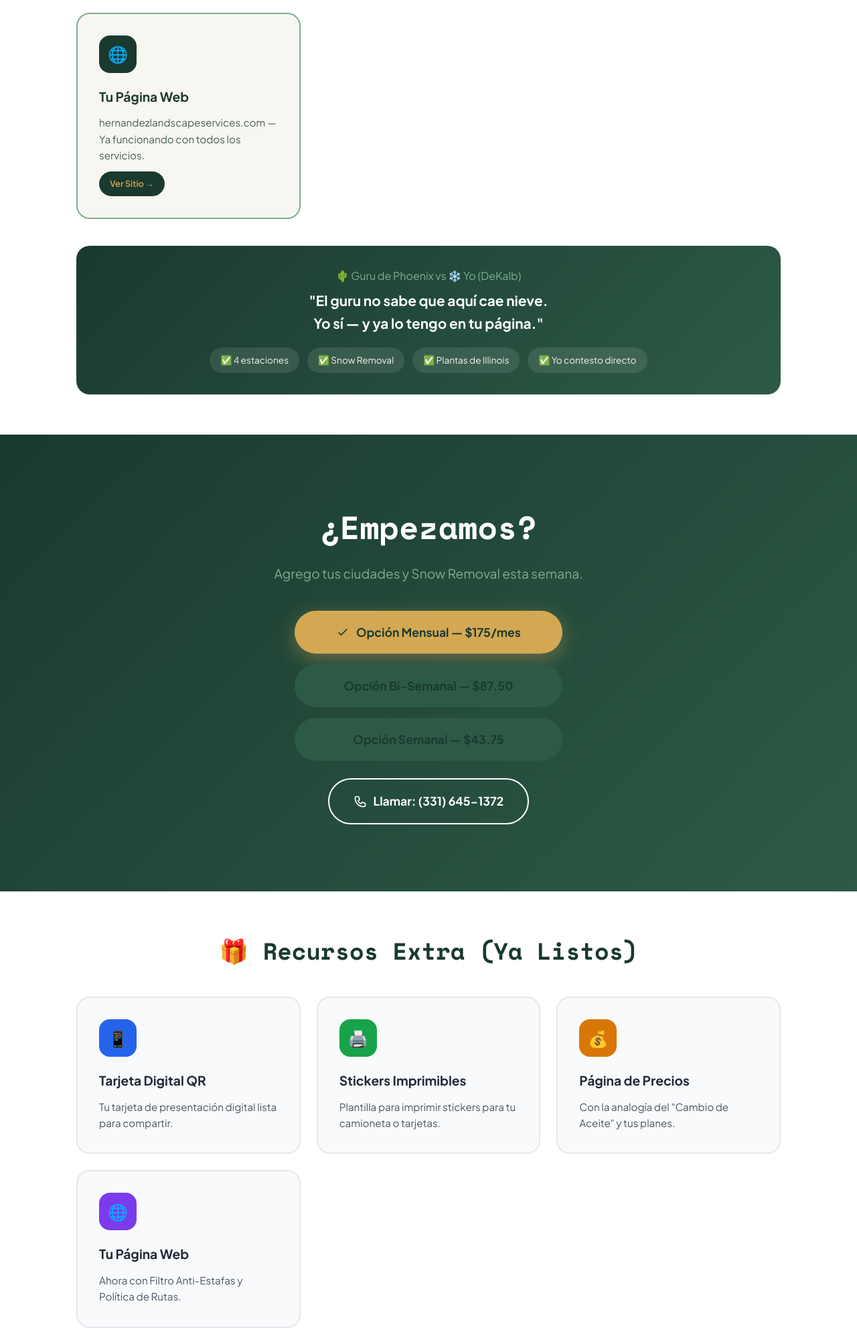
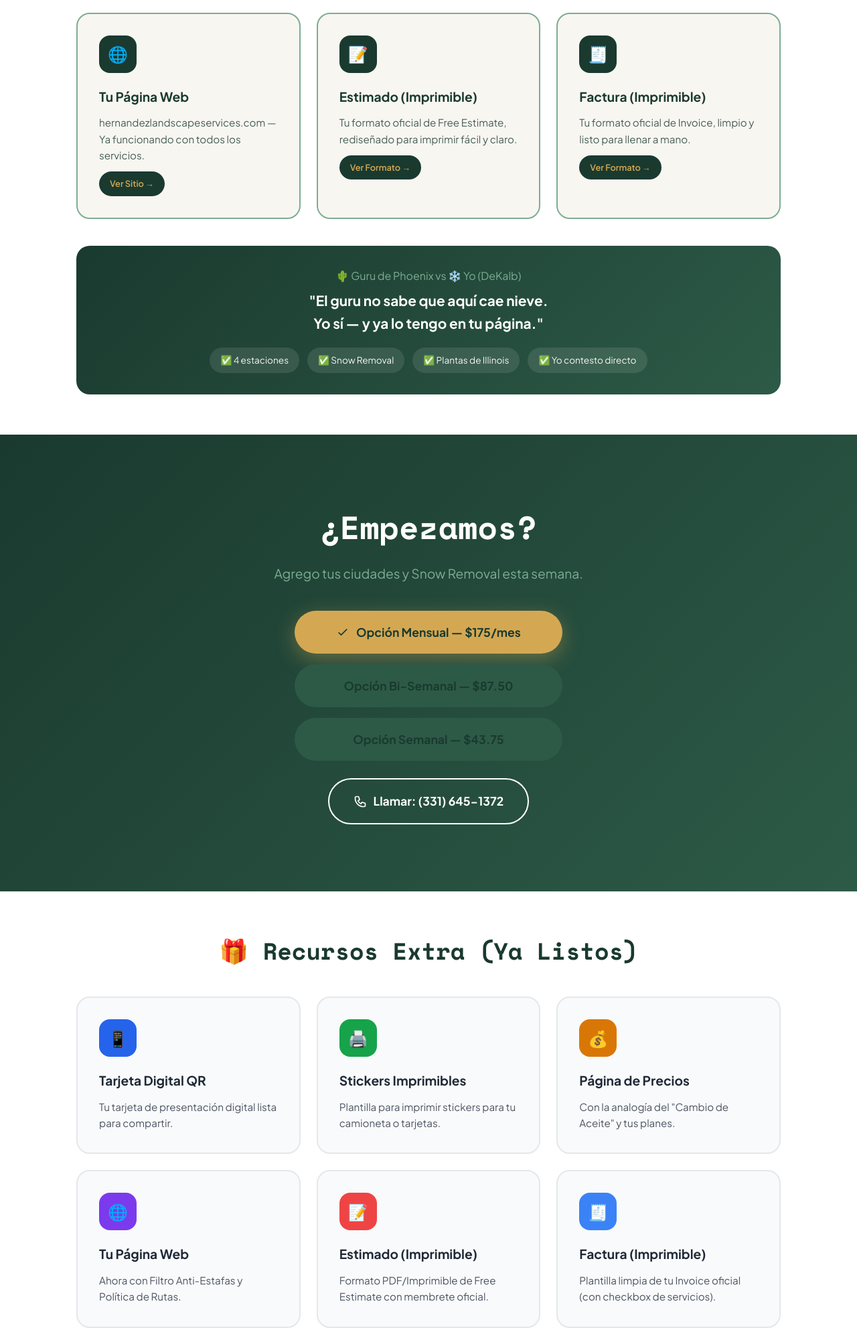
Before and after one commit to RazonIn4K/hernandezlandscapeservices, a website: page proposal.html in a window 1280 px wide. Shown: the part 6480-8466 px from the top of the page at 67% size. Drawn offline with nearby package versions, Linux system fonts and the light colour scheme.

Commit message:
feat: add printable Estimate and Invoice templates and link in proposal

```diff
--- a/proposal.html
+++ b/proposal.html
@@ -393,6 +393,20 @@
                     <p style="color: var(--forest); opacity: 0.8;">hernandezlandscapeservices.com — Ya funcionando con todos los servicios.</p>
                     <span style="display: inline-block; margin-top: 12px; background: var(--forest); color: var(--gold); padding: 8px 16px; border-radius: 20px; font-size: 0.8rem; font-weight: 600;">Ver Sitio →</span>
                 </a>
+
+                <a href="estimate.html" target="_blank" class="feature-card animate-on-scroll" style="text-decoration: none; background: var(--cream); border: 2px solid var(--sage);">
+                    <div class="feature-icon" style="background: var(--forest);">📝</div>
+                    <h3 style="color: var(--forest);">Estimado (Imprimible)</h3>
+                    <p style="color: var(--forest); opacity: 0.8;">Tu formato oficial de Free Estimate, rediseñado para imprimir fácil y claro.</p>
+                    <span style="display: inline-block; margin-top: 12px; background: var(--forest); color: var(--gold); padding: 8px 16px; border-radius: 20px; font-size: 0.8rem; font-weight: 600;">Ver Formato →</span>
+                </a>
+
+                <a href="invoice.html" target="_blank" class="feature-card animate-on-scroll" style="text-decoration: none; background: var(--cream); border: 2px solid var(--sage);">
+                    <div class="feature-icon" style="background: var(--forest);">🧾</div>
+                    <h3 style="color: var(--forest);">Factura (Imprimible)</h3>
+                    <p style="color: var(--forest); opacity: 0.8;">Tu formato oficial de Invoice, limpio y listo para llenar a mano.</p>
+                    <span style="display: inline-block; margin-top: 12px; background: var(--forest); color: var(--gold); padding: 8px 16px; border-radius: 20px; font-size: 0.8rem; font-weight: 600;">Ver Formato →</span>
+                </a>
             </div>
 
             <!-- Phoenix vs DeKalb callout -->
@@ -471,6 +485,16 @@
                     <h3 style="color: #1f2937;">Tu Página Web</h3>
                     <p style="color: #4b5563;">Ahora con Filtro Anti-Estafas y Política de Rutas.</p>
                 </a>
+                <a href="estimate.html" target="_blank" class="feature-card" style="text-decoration: none; border: 2px solid #e5e7eb; background: #f9fafb;">
+                    <div class="feature-icon" style="background: #ef4444; color: white;">📝</div>
+                    <h3 style="color: #1f2937;">Estimado (Imprimible)</h3>
+                    <p style="color: #4b5563;">Formato PDF/Imprimible de Free Estimate con membrete oficial.</p>
+                </a>
+                <a href="invoice.html" target="_blank" class="feature-card" style="text-decoration: none; border: 2px solid #e5e7eb; background: #f9fafb;">
+                    <div class="feature-icon" style="background: #3b82f6; color: white;">🧾</div>
+                    <h3 style="color: #1f2937;">Factura (Imprimible)</h3>
+                    <p style="color: #4b5563;">Plantilla limpia de tu Invoice oficial (con checkbox de servicios).</p>
+                </a>
             </div>
         </div>
     </section>
```
